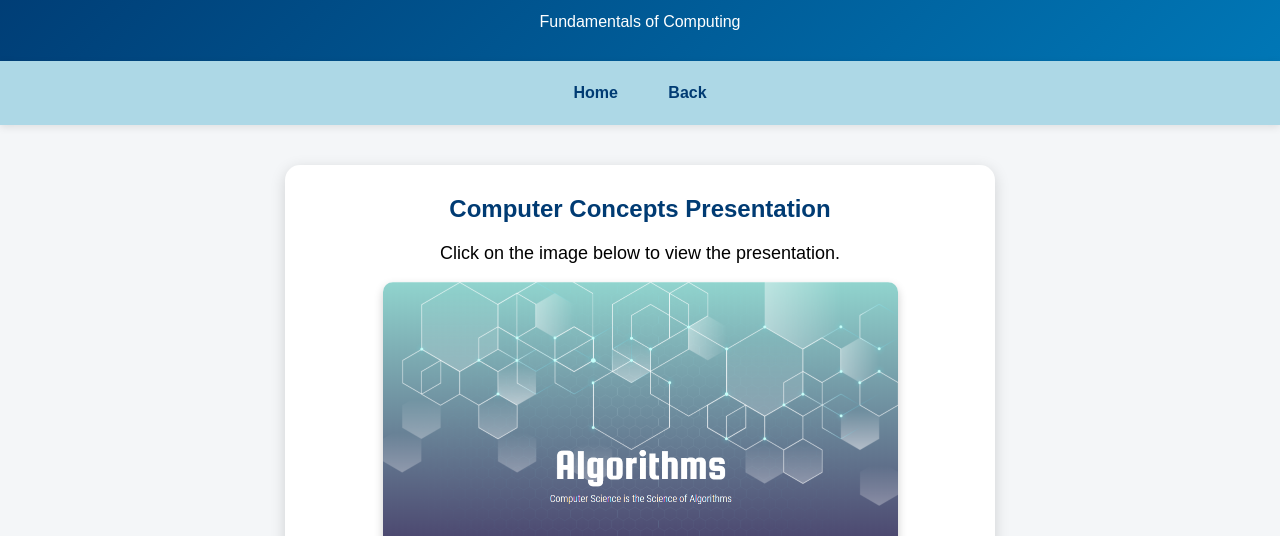
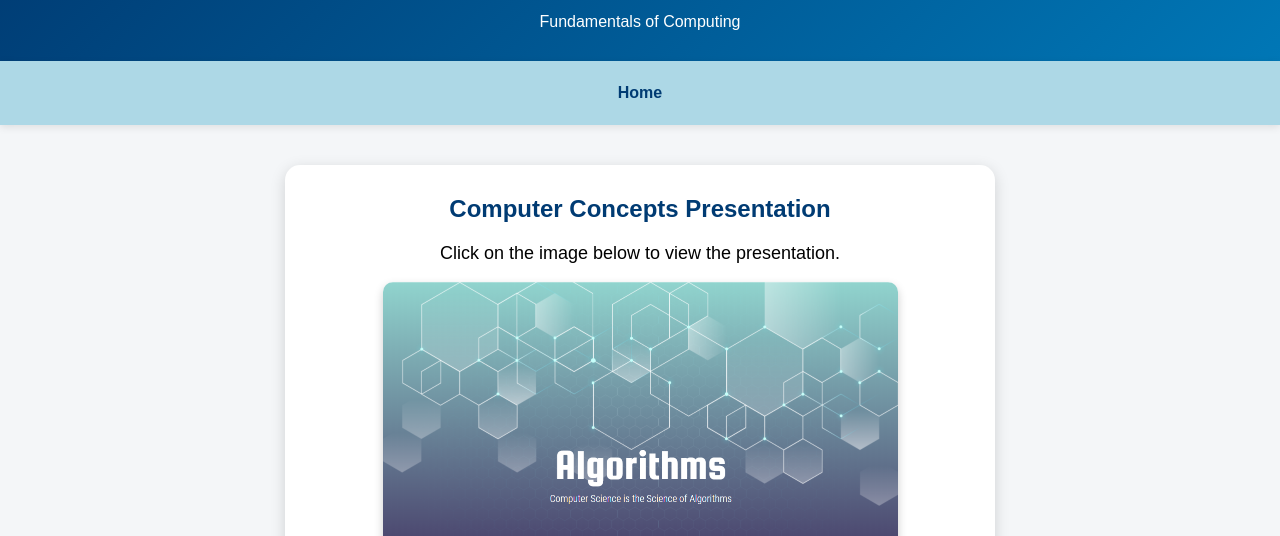
Before and after one commit to 2025162827-tech/carloschulin-website, a plain HTML site: page concepts.html in a window 1280 px wide. Shown: the part 70-606 px from the top of the page. Drawn offline with Linux system fonts and the light colour scheme.

Commit message:
Refactor HTML structure and styles in concepts.html

```diff
--- a/concepts.html
+++ b/concepts.html
@@ -136,7 +136,6 @@
 
         <a href="index.html">Home</a>
 
-        <a href="Project.html">Back</a>
 
     </nav>
 
```
